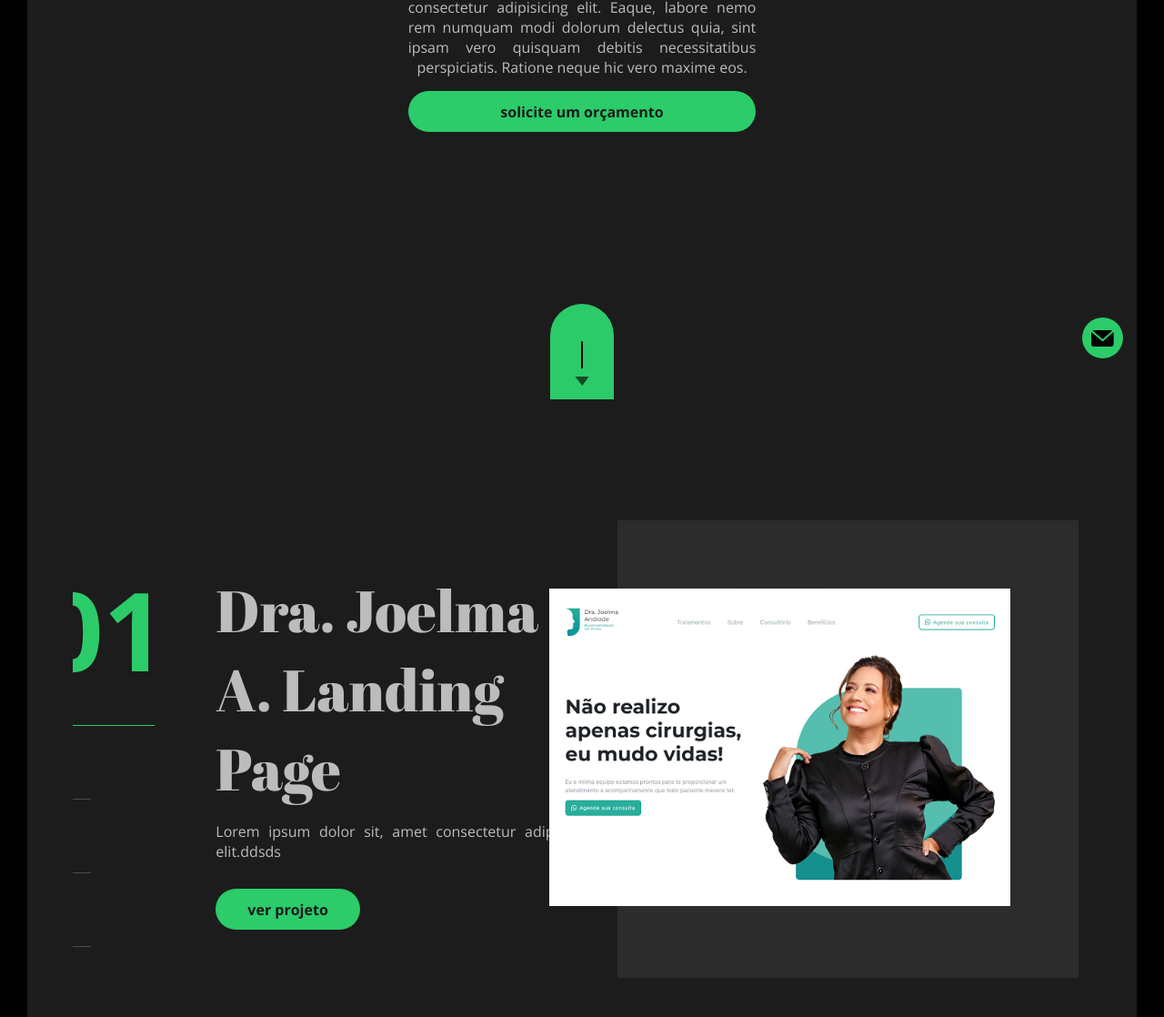
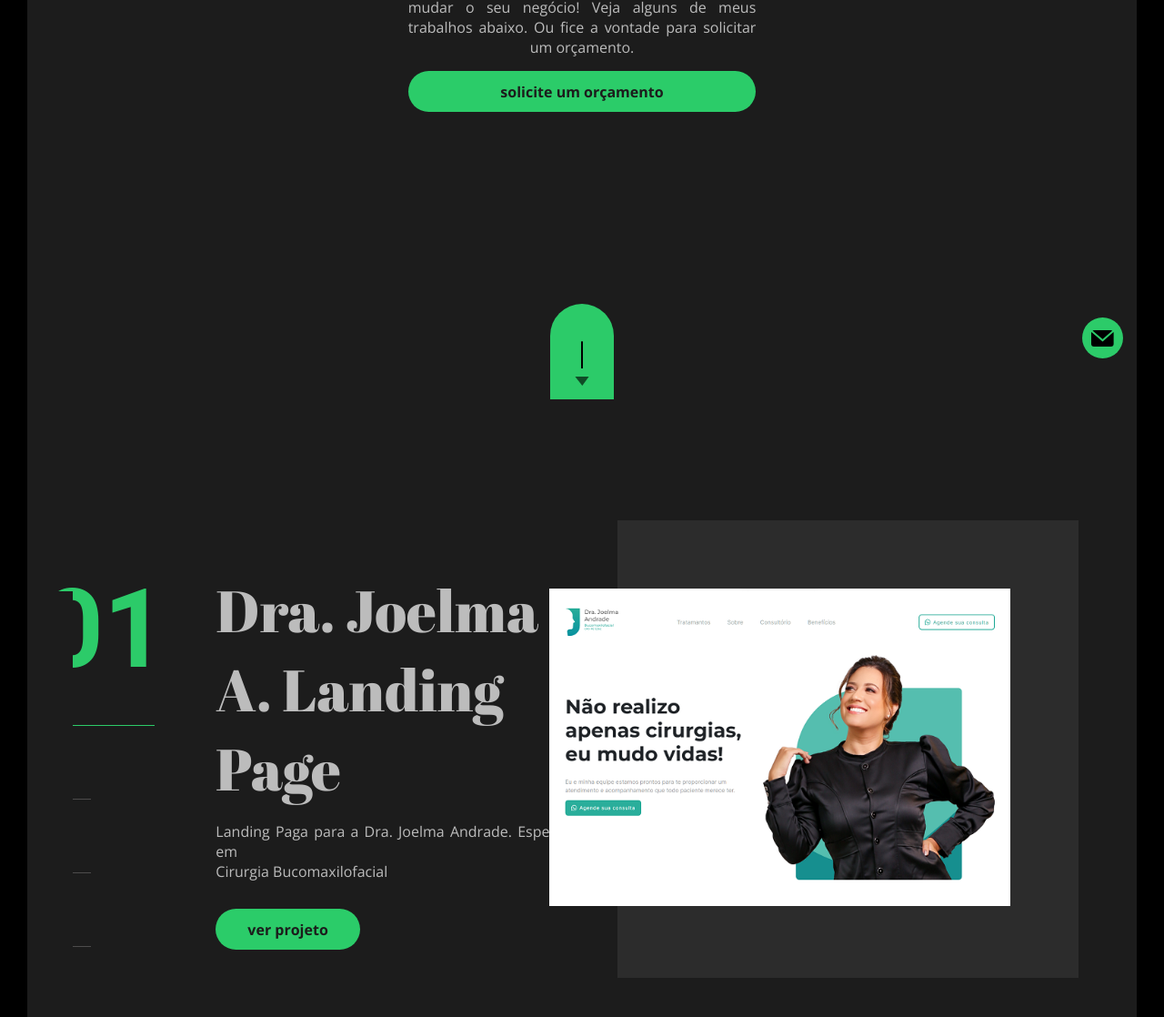
Before and after one commit to lucasnoronha/Lucas-Noronha-Port, a plain HTML site: page index.html in a window 1280 px wide. Shown: the part 361-1479 px from the top of the page at 91% size. Drawn offline with nearby package versions, Linux system fonts and the light colour scheme.

Commit message:
descrip-sobre

```diff
--- a/css/main.css
+++ b/css/main.css
@@ -383,7 +383,7 @@ div {
   }
 
   .ln-navgator-counter span {
-    font-family: "Open Sans", sans-serif;
+    font-family: "Roboto", sans-serif;
     font-size: 120px;
     line-height: 90px;
     font-weight: 600;
--- a/index.html
+++ b/index.html
@@ -146,10 +146,7 @@
               <p class="text-center ln-text-light">
                 Meu nome é <span class="ln-text-green">Lucas Noronha</span>, sou
                 programador <span class="ln-text-green">Android e Web</span>.
-                Lorem ipsum dolor sit amet consectetur adipisicing elit. Eaque,
-                labore nemo rem numquam modi dolorum delectus quia, sint ipsam
-                vero quisquam debitis necessitatibus perspiciatis. Ratione neque
-                hic vero maxime eos.
+                Estou pronto pra te ajudar a mudar o seu negócio! Veja alguns de meus trabalhos abaixo. Ou fice a vontade para solicitar um orçamento.
               </p>
               <div class="d-grid gap-2 ln-mar-top-15">
                 <button
@@ -207,7 +204,7 @@
                         <div class="col-sm-5">
                             <div class="ln-portfolio-item-info ln-text-light">
                                 <h1 class="ln-title-left ln-title-large ln-mar-bottom-15">Dra. Joelma A. Landing Page</h1>
-                                <p class="p-left ln-mar-bottom-30">Lorem ipsum dolor sit, amet consectetur adipisicing elit.ddsds</p>
+                                <p class="p-left ln-mar-bottom-30">Landing Paga para a Dra. Joelma Andrade. Especialista em<br>Cirurgia Bucomaxilofacial </p>
                                 <button class="ln-btn ln-btn-large ln-btn-green">ver projeto</button>
                             </div>
                         </div>
```
